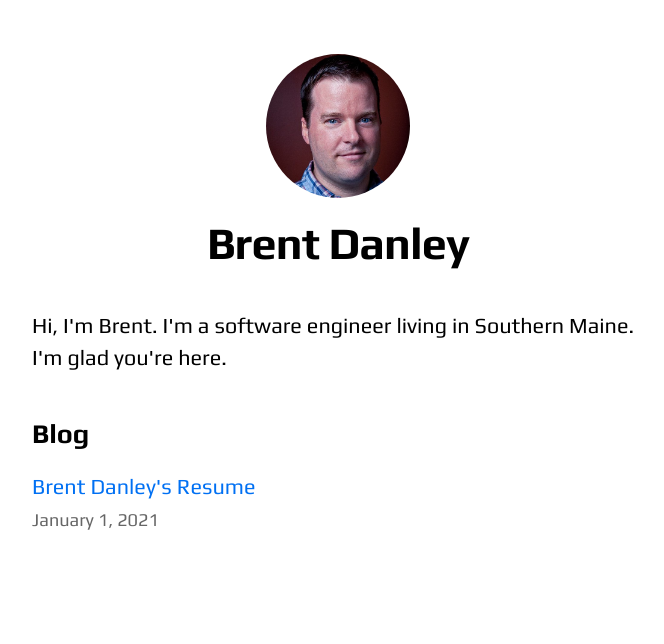
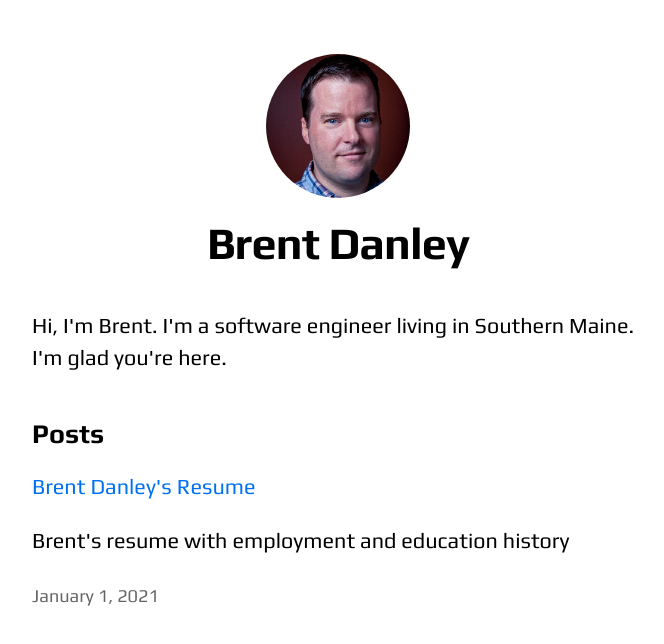
Before and after one commit to brentdanley/codes, a Next.js app: page / in a window 1280 px wide. Shown: the top 644 px of the page, without its empty margins (302-966 px from the left). Built offline with nearby package versions, Linux system fonts and the light colour scheme.

Commit message:
Adds excerpt to post listing on homepage.

```diff
--- a/pages/index.js
+++ b/pages/index.js
@@ -24,14 +24,14 @@ export default function Home({ allPostsData }) {
         <p>Hi, I'm Brent. I'm a software engineer living in Southern Maine. I'm glad you're here.</p>
       </section>
       <section className={`${utilStyles.headingMd} ${utilStyles.padding1px}`}>
-        <h2 className={utilStyles.headingLg}>Blog</h2>
+        <h2 className={utilStyles.headingLg}>Posts</h2>
         <ul className={utilStyles.list}>
-          {allPostsData.map(({ id, date, title }) => (
+          {allPostsData.map(({ id, date, title, excerpt }) => (
             <li className={utilStyles.listItem} key={id}>
               <Link href={`/posts/${id}`}>
                 <a>{title}</a>
               </Link>
-              <br />
+              <p>{excerpt}</p>
               <small className={utilStyles.lightText}>
                 <Date dateString={date} />
               </small>
--- a/posts/resume.md
+++ b/posts/resume.md
@@ -1,6 +1,7 @@
 ---
 title: Brent Danley's Resume
 date: '2021-01-01'
+excerpt: Brent's resume with employment and education history
 ---
 
 ## Employment Highlights
```
